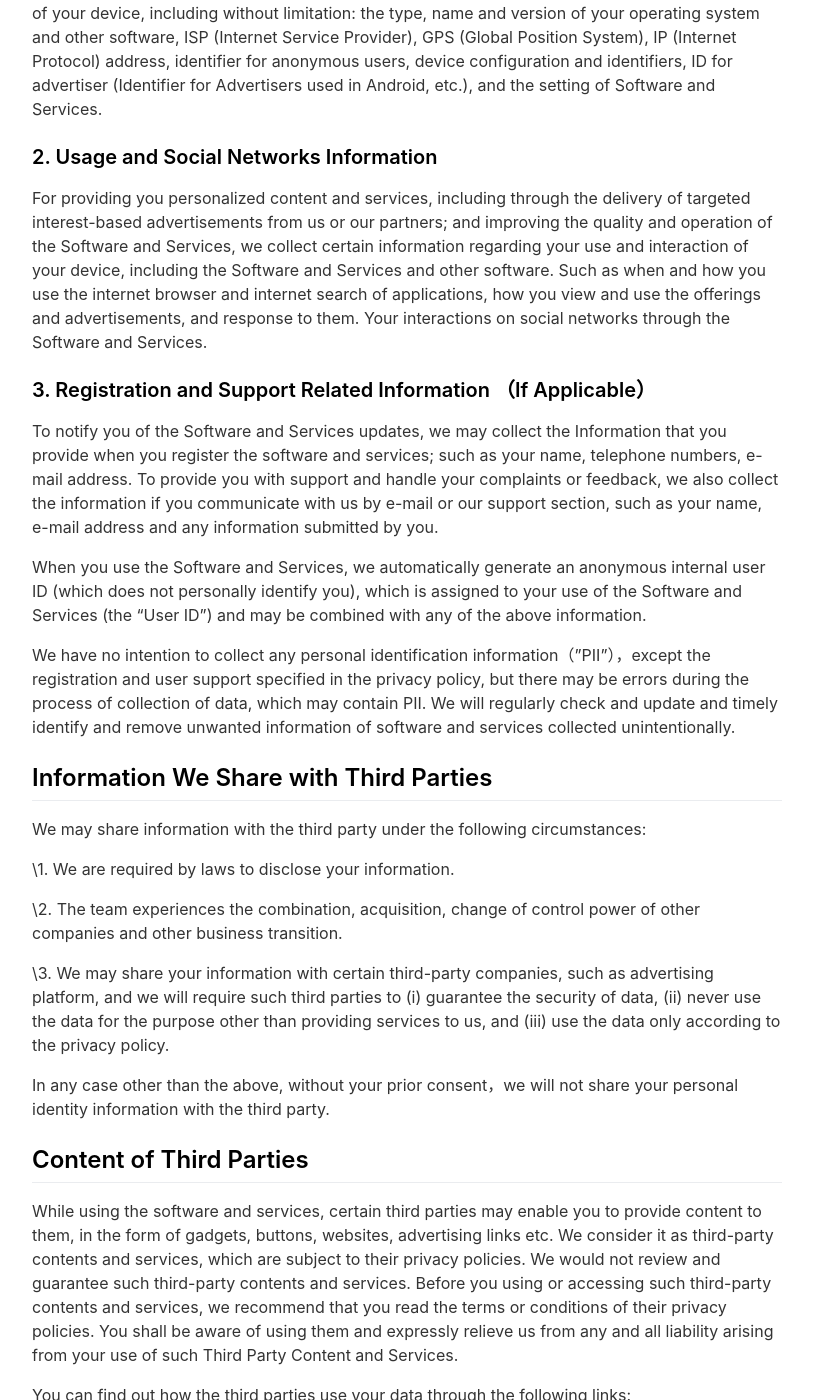
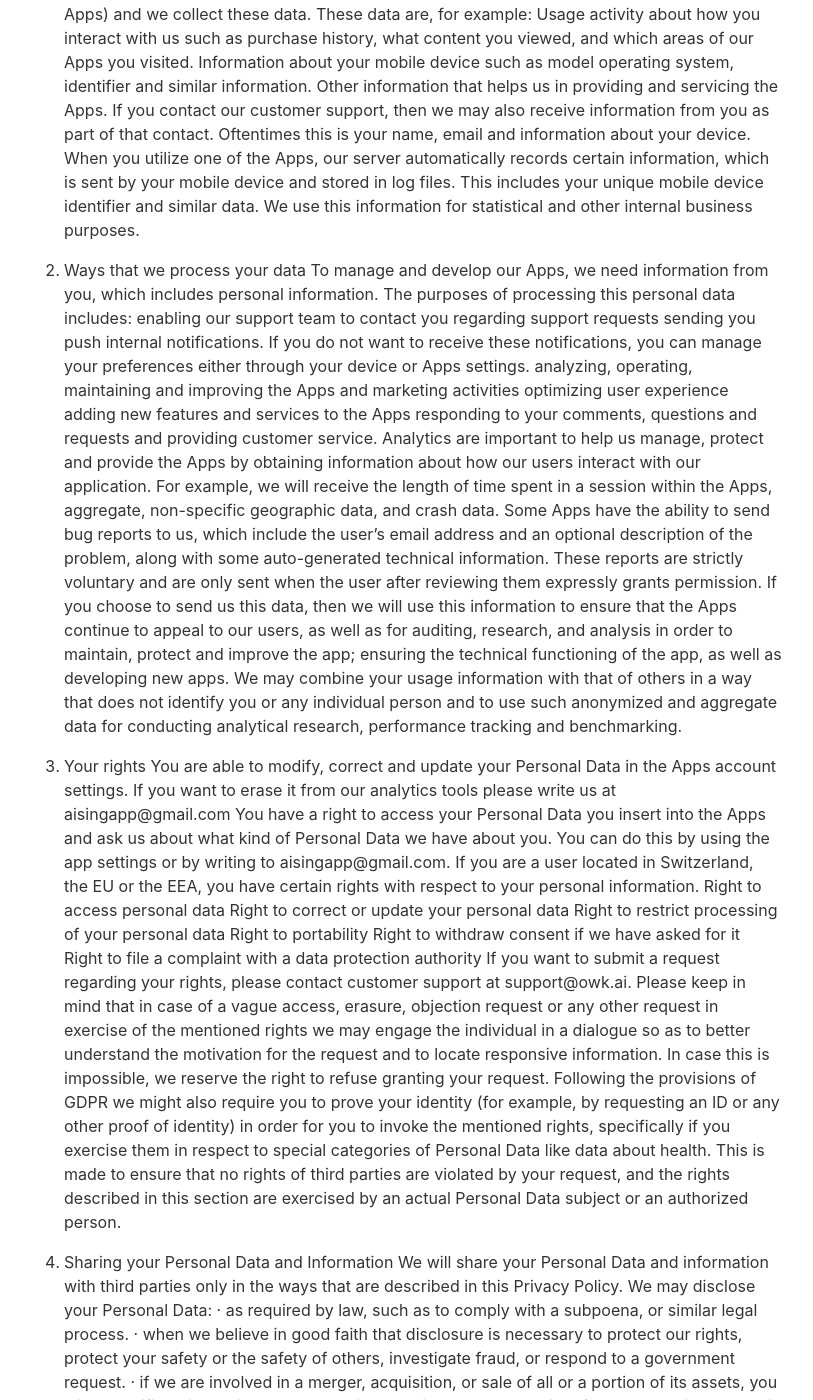
Before and after one commit to owkai/suno-website, a Jekyll site: the page built from _pages/privacypolicy.md, in a window 1280 px wide and 1400 px high, scrolled down 586 px. Shown: the whole window, without its empty margins (233-1046 px from the left). Built offline with Jekyll 4.4.1, drawn with Linux system fonts in a browser that asks for light colours; nearby versions of some CDN libraries; some of the changed text lies outside the part shown.

Commit message:
完成 协议

```diff
--- a/_config.yml
+++ b/_config.yml
@@ -2,10 +2,10 @@
 page_title                                : suno ai                          # Automatically populates with app name if not set and if iOS app ID is set. Otherwise enter manually.
 
 # App Info
-ios_app_id                                : 6499510846                                # Required. Enter iOS app ID to automatically populate name, price and icons (e.g. 718043190).
+ios_app_id                                : 6503041526                                # Required. Enter iOS app ID to automatically populate name, price and icons (e.g. 718043190).
 ios_app_country                           : us                                        # Required outside USA. Enter 2 letter country code as in https://en.wikipedia.org/wiki/ISO_3166-1_alpha-2
 
-appstore_link                             : https://itunes.apple.com/app/id6499510846?mt=8   # Automatically populates if not set and if iOS app ID is set. Otherwise enter manually.
+appstore_link                             : https://itunes.apple.com/app/id6503041526?mt=8   # Automatically populates if not set and if iOS app ID is set. Otherwise enter manually.
 playstore_link                            :                                           # Enter Google Play Store URL.
 presskit_download_link                    :                                           # Enter a link to downloadable file or (e.g. public Dropbox link to a .zip file).
                                                                                       # Or upload your press kit file to assets and set path accordingly (e.g. "assets/your_press_kit.zip").
--- a/_pages/privacypolicy.md
+++ b/_pages/privacypolicy.md
@@ -6,88 +6,75 @@
 
 # Privacy Policy
 
-This privacy policy is provided by  **RC report** **.** We are committed to protect your privacy. You can learn from this privacy policy that how we may collect, use, share your information when you use the Software and Services. And regarding your information, we declare the rights and options available to you .If you do not agree to the terms and conditions in our privacy policy, you can stop to use the Software & Services.
+Hangzhou Xinglu Network Information Technology Co., Ltd (“we”) has developed our products and services.
+This privacy policy explains how we collect, use and share data through our products and services and we refer to these together as the “Apps”.
+We reserve the right to and may change this Privacy Policy from time to time. If we make any material changes, we will notify you through the Apps, or by presenting you with a new version of this Privacy Policy for you to accept, if we, for example, add new processing activities or collect some additional Personal Data from you. Please also periodically check back for updates. You can see the last updated date for this Privacy Policy at the bottom of the policy.
+We provide you with this Privacy Policy to make our users aware of the steps we take to ensure the security of their data when utilizing the Apps. This policy describes the types of information we collect when you use the Apps, how we use and protect that information, how long we retain it, and with whom we share it. It also explains what your rights and options are as they pertain to privacy. By using the Apps, you consent to our collection and use of your information as described in this Privacy Policy.
 
-We regularly examine and update the privacy policy, so you can check our latest privacy policy in time.
+1. Your personal data
+When you use our Apps, you may, in the process, give us data directly, from third parties, or through the Apps themselves (including through your interaction with the Apps) and we collect these data.
+These data are, for example:
+Usage activity about how you interact with us such as purchase history, what content you viewed, and which areas of our Apps you visited.
+Information about your mobile device such as model operating system, identifier and similar information.
+Other information that helps us in providing and servicing the Apps.
+If you contact our customer support, then we may also receive information from you as part of that contact. Oftentimes this is your name, email and information about your device.
+When you utilize one of the Apps, our server automatically records certain information, which is sent by your mobile device and stored in log files. This includes your unique mobile device identifier and similar data. We use this information for statistical and other internal business purposes.
 
-## **Information We Collect and Use**
+2. Ways that we process your data
+To manage and develop our Apps, we need information from you, which includes personal information. The purposes of processing this personal data includes:
+enabling our support team to contact you regarding support requests
+sending you push internal notifications. If you do not want to receive these notifications, you can manage your preferences either through your device or Apps settings.
+analyzing, operating, maintaining and improving the Apps and marketing activities
+optimizing user experience
+adding new features and services to the Apps
+responding to your comments, questions and requests and providing customer service.
+Analytics are important to help us manage, protect and provide the Apps by obtaining information about how our users interact with our application. For example, we will receive the length of time spent in a session within the Apps, aggregate, non-specific geographic data, and crash data. Some Apps have the ability to send bug reports to us, which include the user’s email address and an optional description of the problem, along with some auto-generated technical information. These reports are strictly voluntary and are only sent when the user after reviewing them expressly grants permission. If you choose to send us this data, then we will use this information to ensure that the Apps continue to appeal to our users, as well as for auditing, research, and analysis in order to maintain, protect and improve the app; ensuring the technical functioning of the app, as well as developing new apps.
+We may combine your usage information with that of others in a way that does not identify you or any individual person and to use such anonymized and aggregate data for conducting analytical research, performance tracking and benchmarking.
 
-As you use the Software and Services, we may collect and store the following type of information:
+3. Your rights
+You are able to modify, correct and update your Personal Data in the Apps account settings. If you want to erase it from our analytics tools please write us at aisingapp@gmail.com
+You have a right to access your Personal Data you insert into the Apps and ask us about what kind of Personal Data we have about you. You can do this by using the app settings or by writing to aisingapp@gmail.com.
+If you are a user located in Switzerland, the EU or the EEA, you have certain rights with respect to your personal information.
+Right to access personal data
+Right to correct or update your personal data
+Right to restrict processing of your personal data
+Right to portability
+Right to withdraw consent if we have asked for it
+Right to file a complaint with a data protection authority
+If you want to submit a request regarding your rights, please contact customer support at support@owk.ai.
+Please keep in mind that in case of a vague access, erasure, objection request or any other request in exercise of the mentioned rights we may engage the individual in a dialogue so as to better understand the motivation for the request and to locate responsive information. In case this is impossible, we reserve the right to refuse granting your request.
+Following the provisions of GDPR we might also require you to prove your identity (for example, by requesting an ID or any other proof of identity) in order for you to invoke the mentioned rights, specifically if you exercise them in respect to special categories of Personal Data like data about health. This is made to ensure that no rights of third parties are violated by your request, and the rights described in this section are exercised by an actual Personal Data subject or an authorized person.
 
-### **1. Technical Information**
+4. Sharing your Personal Data and Information
+We will share your Personal Data and information with third parties only in the ways that are described in this Privacy Policy.
+We may disclose your Personal Data:
+· as required by law, such as to comply with a subpoena, or similar legal process.
+· when we believe in good faith that disclosure is necessary to protect our rights, protect your safety or the safety of others, investigate fraud, or respond to a government request.
+· if we are involved in a merger, acquisition, or sale of all or a portion of its assets, you will be notified via email and/or a prominent notice on our Web site of any change in ownership or uses of your personal information, as well as any choices you may have regarding your personal information.
+· to any other third party with your prior explicit consent to do so.
+We share the information we collect with third-party business partners who commit to comply with applicable laws concerning their usage of your Personal Data (for example, GDPR for the EU residents). Our third-party business partners may share your Personal Data with their own third-party business partners, granted they have appropriate data protection safeguards in place, and use the information either for themselves or on behalf of their own business partners to:
+· Operate and improve their services;
+· Provide you with advertisements and information for products and services in this app or on other apps or websites based on variables such as your location, and assess your level of engagement with them; and
+· Carry out other purposes that are disclosed to you and to which you consent.
+Depending on a service you use, we may share some of your Personal Data and information with third-party business partners who perform analytical and other tasks for us (in some jurisdictions such parties may qualify for being a ‘processor’ under applicable laws). These are the third-party services with whom, among others, we may share some of your Personal Data and information.
 
-For improving and customizing the Software and Services, we collect certain technical information of your device, including without limitation: the type, name and version of your operating system and other software, ISP (Internet Service Provider), GPS (Global Position System), IP (Internet Protocol) address, identifier for anonymous users, device configuration and identifiers, ID for advertiser (Identifier for Advertisers used in Android, etc.), and the setting of Software and Services.
+Our third-party partners are either EU-based or certified under EU-US Privacy Shield Framework that ensures that European data protection requirement are met. The privacy policy of these services can be found on their respective websites. Be informed that some third-party service providers may have their servers located in the United States.
 
-### **2. Usage and Social Networks Information**
+5. How We Protect Information
+We share your data if necessary for safety, security or legal compliance, and we also understand the importance of keeping your information safe and secure. We make reasonable efforts to protect your personal information and ensure the security of our systems.
 
-For providing you personalized content and services, including through the delivery of targeted interest-based advertisements from us or our partners; and improving the quality and operation of the Software and Services, we collect certain information regarding your use and interaction of your device, including the Software and Services and other software. Such as when and how you use the internet browser and internet search of applications, how you view and use the offerings and advertisements, and response to them. Your interactions on social networks through the Software and Services.
+6. How Long We Keep Information
+We retain personal for as long as necessary to fulfill a business purpose or comply with a legal request and within restrictions placed on us by law.
 
-### **3. Registration and Support Related Information （If Applicable）**
+7. Children under 4
+Our Apps are not intended for users under the age of 4, and we do not knowingly collect any personal information from children under 4. If we become aware that a person submitting information is under 16, we will attempt to delete the information as soon as possible.
 
-To notify you of the Software and Services updates, we may collect the Information that you provide when you register the software and services; such as your name, telephone numbers, e-mail address. To provide you with support and handle your complaints or feedback, we also collect the information if you communicate with us by e-mail or our support section, such as your name, e-mail address and any information submitted by you.
+8. Data Protection Officer
+To communicate with our Data Protection Officer, please email at support@owk.ai.
 
-When you use the Software and Services, we automatically generate an anonymous internal user ID (which does not personally identify you), which is assigned to your use of the Software and Services (the "User ID") and may be combined with any of the above information.
+9. Data Protection Officer
+Once you're a subscriber, you can manage your subscription from iTunes or on your iOS unit after purchasing it, and you'll also be able to cancel the auto-renewing subscription from there. Deleting the app does not cancel the subscription. You can, however, cancel a subscription even after you've deleted the app. The subscription will auto-renew 24 hours before the subscription period ends, with the same kind of subscription you already bought, to the same price.
+You may at any time terminate your membership, in which case your membership will still be valid for the subscription time you have already paid for. Our auto renewable In-app purchase subscriptions can only be cancelled using the App Store cancelation service. If you would like to contact Apple, please use this link https://support.apple.com/en-us/HT202039. Subscription fees can be found in the mobile applications. We reserve the right to change the subscription fees from time to time.
 
-We have no intention to collect any personal identification information（"PII"），except the registration and user support specified in the privacy policy, but there may be errors during the process of collection of data, which may contain PII. We will regularly check and update and timely identify and remove unwanted information of software and services collected unintentionally.
-
-## **Information We Share with Third Parties**
-
-We may share information with the third party under the following circumstances:
-
-\1. We are required by laws to disclose your information.
-
-\2. The team experiences the combination, acquisition, change of control power of other companies and other business transition.
-
-\3. We may share your information with certain third-party companies, such as advertising platform, and we will require such third parties to (i) guarantee the security of data, (ii) never use the data for the purpose other than providing services to us, and (iii) use the data only according to the privacy policy.
-
-In any case other than the above, without your prior consent，we will not share your personal identity information with the third party.
-
-## **Content of Third Parties**
-
-While using the software and services, certain third parties may enable you to provide content to them, in the form of gadgets, buttons, websites, advertising links etc. We consider it as third-party contents and services, which are subject to their privacy policies. We would not review and guarantee such third-party contents and services. Before you using or accessing such third-party contents and services, we recommend that you read the terms or conditions of their privacy policies. You shall be aware of using them and expressly relieve us from any and all liability arising from your use of such Third Party Content and Services.
-
-You can find out how the third parties use your data through the following links:
-
-Google:[ https://policies.google.com/technologies/partner-sites](https://policies.google.com/technologies/partner-sites)
-
-Facebook:[ https://www.facebook.com/about/privacy/update](https://www.google.com/url?q=https%3A%2F%2Fwww.facebook.com%2Fabout%2Fprivacy%2Fupdate&sa=D&sntz=1&usg=AOvVaw2SaRzXUSIUboIG-j5M8VdG)
-
-Mopub:[ https://www.mopub.com/legal/privacy/](https://www.google.com/url?q=https%3A%2F%2Fwww.mopub.com%2Flegal%2Fprivacy%2F&sa=D&sntz=1&usg=AOvVaw1VHiiOcRxSxQ8BE6JGsoAs)
-
-AppsFlyer:[ https://www.appsflyer.com/privacy-policy/](https://www.google.com/url?q=https%3A%2F%2Fwww.appsflyer.com%2Fprivacy-policy%2F&sa=D&sntz=1&usg=AOvVaw19_EYxbtp4Lpp7cfyxzWh2)
-
-Google Analytics for Firebase:[ https://firebase.google.com/policies/analytics](https://firebase.google.com/policies/analytics)
-
-unity: http://unity3d.com/legal/privacy-policy
-
-Applovin:[ https://www.applovin.com/privacy-cn/](https://www.google.com/url?q=https%3A%2F%2Fwww.applovin.com%2Fprivacy-cn%2F&sa=D&sntz=1&usg=AOvVaw3B8xuovbWb-CP_JOz7tOgq)
-
-Vungle:[ https://vungle.com/privacy/](https://www.google.com/url?q=https%3A%2F%2Fvungle.com%2Fprivacy%2F&sa=D&sntz=1&usg=AOvVaw3YsW4n4gGqOsgGAE9bx8-H)
-
-## **Information Security and Data Rights**
-
-We are committed to protecting the security of your personal information. We use a variety of security technologies and procedures to help protect your personal information from unauthorized access, use, or disclosure. We will only keep your personal information for as long as necessary and in any event in relation to personal information collected by us through the Software and Services. We will keep the information we collect in accordance with this Privacy Policy to achieve our business and/or operational purposes or to comply with legal requirements. We have implemented safeguard procedures to protect your information according to industrial standards, and we have restricted access to your information on the server, which is under encryption protection.
-
-Nevertheless, since the Internet is not a 100% secure environment, we cannot guarantee that the information you deliver to us will be 100% secure. Meanwhile, we establish data nodes all around the world to back up data to be under supervision by local laws.
-
-After you uninstall our software or stop using our services, we will delete all your data within three months. If you clear your data through internal software clicks, we will immediately delete your locally saved data and delete all your data on the server within one month.
-
-If you are the user of Europe, you have a right to (subject to a limited number of exceptions): (i) request access to and rectification or erasure of your personal information; (ii) obtain restriction of processing or to object to processing of your personal information; and (iii) ask for a copy of your personal information to be provided to them, or a third party, in a digital format. You also have the right to lodge a complaint about the processing of your personal information with your local data protection authority in the EEA. If you want to exercise this right, please contact us by email at: ca@hzchiyan.com
-
-## **International Transfers**
-
-If you are located in the EEA, personal information collected from you via the Software and Services, will be transferred to recipients in countries located outside the EEA which do not provide a similar or adequate level of protection to that provided by countries in the EEA. You hereby expressly consent to the transfer of your personal information to recipients, as described in this Privacy Policy, which are located outside the EEA.
-
-## **Children**
-
-We comply with the Children’s Online Privacy Protection Act (COPPA) and the General Data Protection Regulation (GDPR). We do not intend to collect any personal identification information of children under the age of sixteen (16), but there may be errors during the process of collection of data. If a parent or guardian becomes aware that his or her child has provided us with information without their consent, he or she should promptly contact us and we would take action to ensure that such information is deleted from our server.
-
-## **Usage Conduct**
-
-We pay close attention to our intellectual property protection. All content, images, design, graphics, text, logos, buttons, interfaces, icons, audio and video clips, and the selection and arrangements of the Software and Services thereof are our exclusive property, and are protected by Berne Convention, international copyright laws and other applicable laws and regulations.
-
-You agree to use the Software and Services only for lawful purposes. We may, without incurring any liability to you, terminate access by you or suspend any access to all or part of the Software and Services, without notice, for any conduct by us, in our sole discretion, believes is in violation of any applicable law or this privacy policy, or is harmful to the interests of another user, a third-party, a sponsor, a licensor, a service provider, a merchant.
-
-## **Contact Us**
-
-If you have any question or comment about this Policy, you can contact us by email: ca@hzchiyan.com
+10. Questions
+If you have any additional questions or concerns about this Privacy Policy, please contact us at ca@hzchiyan.com.
```
Also changed, not shown: _pages/terms-of-use.md (+21 -11 lines).
